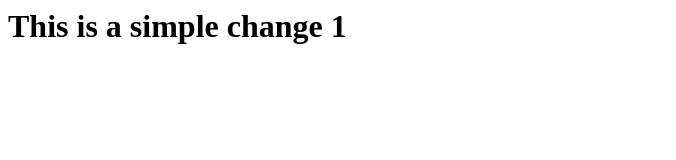
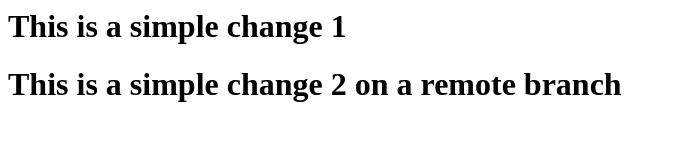
Before and after one commit to MAhmed-nc/GitDemo, a plain HTML site: page index.html in a window 1280 px wide. Shown: the whole page, without its empty margins (0-676 px from the left). Drawn offline with Linux system fonts and the light colour scheme.

Commit message:
Second commit on feature branch

```diff
--- a/index.html
+++ b/index.html
@@ -1 +1,2 @@
 <h1>This is a simple change 1</h1>
+<h1>This is a simple change 2 on a remote branch</h1>
```
